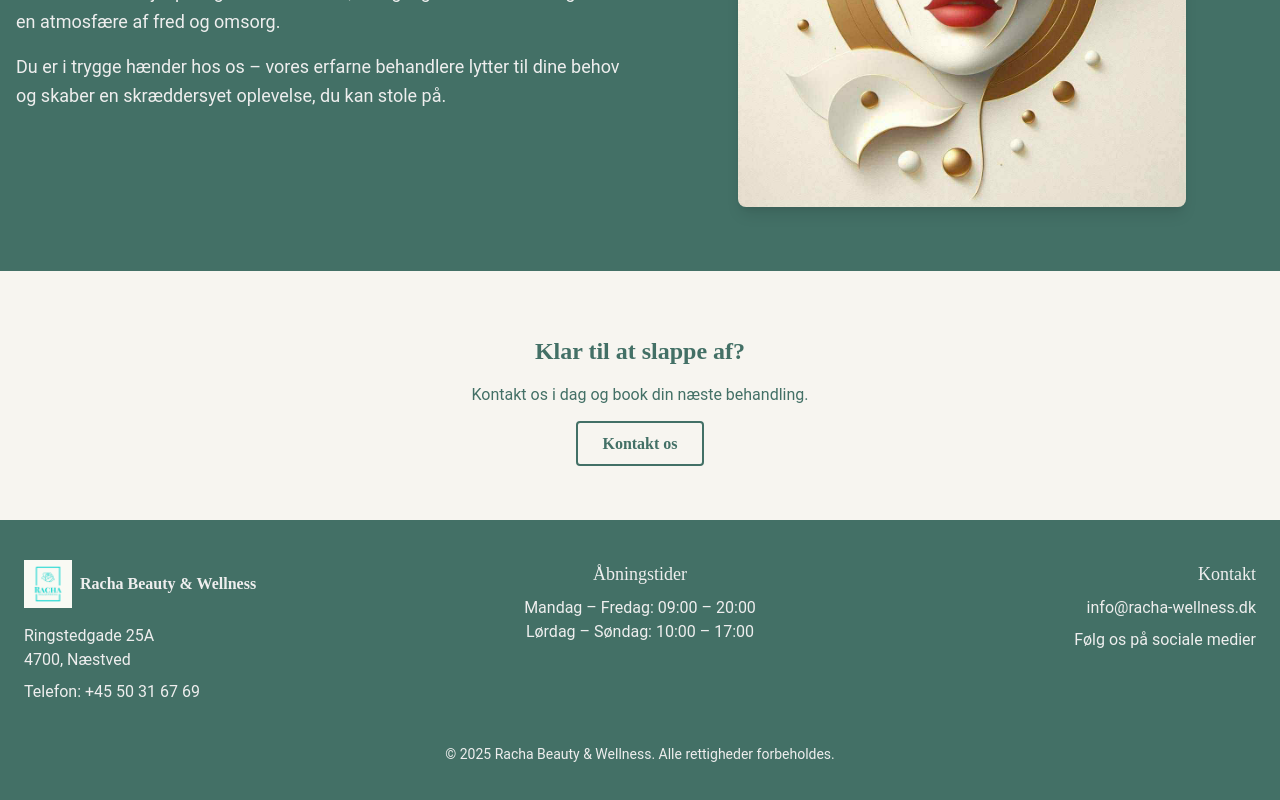
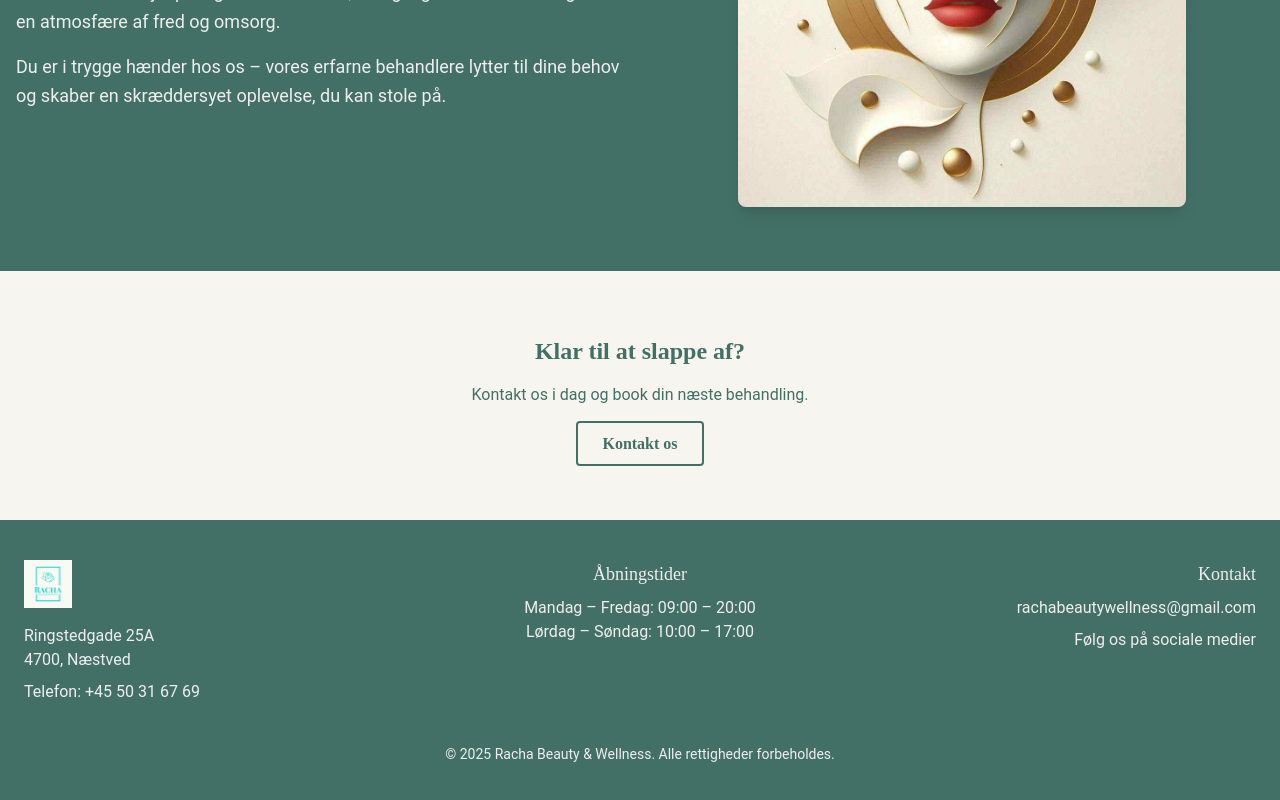
Before and after one commit to Taninwat-55/rachabeautywellness, a React (Vite) app in the folder client/: page / in a window 1280 px wide. Shown: the part 1880-2680 px from the top of the page. Built offline with nearby package versions, Linux system fonts and the light colour scheme.

Commit message:
Small changes

```diff
--- a/client/src/components/Footer.jsx
+++ b/client/src/components/Footer.jsx
@@ -11,9 +11,6 @@ function Footer() {
       <div className='max-w-7xl mx-auto px-6 flex flex-col gap-8 md:grid md:grid-cols-3 md:gap-10'>
         {/* Left: Business Info */}
         <div className='text-left'>
-          {/* <h3 className='text-xl font-lora font-semibold mb-2'>
-            Racha Beauty & Wellness
-          </h3> */}
           <Link
             to='/'
             className='flex items-center gap-2 mb-4'
@@ -23,10 +20,8 @@ function Footer() {
               src={Logo}
               alt='Racha Wellness Logo - Hjem'
               className='h-12 w-auto'
+              aria-label='Shop Logo'
             />
-            <span className='text-md font-lora font-bold'>
-              Racha Beauty & Wellness
-            </span>
           </Link>
           <p className='font-roboto'>Ringstedgade 25A</p>
           <p className='font-roboto'>4700, Næstved</p>
@@ -83,10 +78,10 @@ function Footer() {
           <h4 className='text-lg font-lora font-medium mb-2'>Kontakt</h4>
           <p className='font-roboto'>
             <a
-              href='mailto:info@racha-wellness.dk'
+              href='mailto:rachabeautywellness@gmail.com'
               className='text-text-dark hover:underline focus:outline-none focus:ring-2 focus:ring-accent rounded-sm'
             >
-              info@racha-wellness.dk
+              rachabeautywellness@gmail.com
             </a>
           </p>
           <p className='font-roboto mt-2'>Følg os på sociale medier</p>
--- a/client/src/pages/Home.jsx
+++ b/client/src/pages/Home.jsx
@@ -40,16 +40,16 @@ function Home() {
           <div className='flex justify-center'>
             <div className='relative w-full max-w-md h-[300px] perspective'>
               <div className='relative w-full h-full transition-transform duration-700 transform-style preserve-3d hover:rotate-y-180'>
-          {/* Front Image */}
-          <img
+                {/* Front Image */}
+                <img
                   src='/image1.jpg'
-                  alt='Massage front'
+                  alt='Boutique image front'
                   className='absolute w-full h-full object-cover rounded-lg shadow-lg backface-hidden'
                 />
-          {/* Back Image */}
-          <img
+                {/* Back Image */}
+                <img
                   src='/image3.jpg'
-                  alt='Massage back'
+                  alt='Boutique image back'
                   className='absolute w-full h-full object-cover rounded-lg shadow-lg rotate-y-180 backface-hidden'
                 />
               </div>
```
